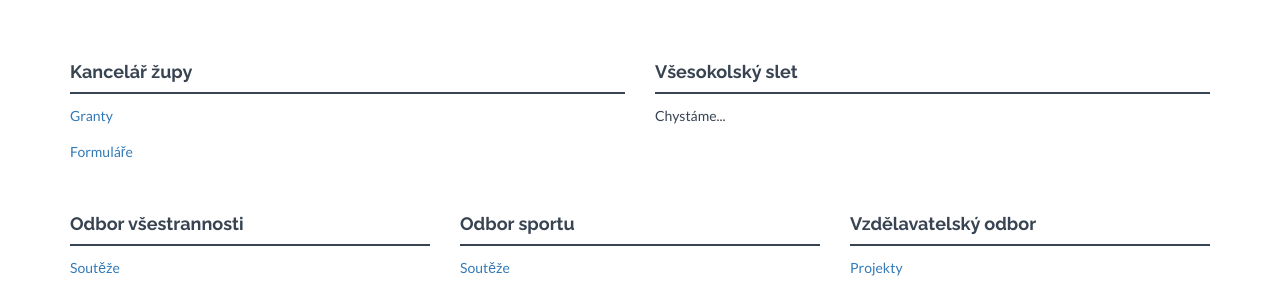
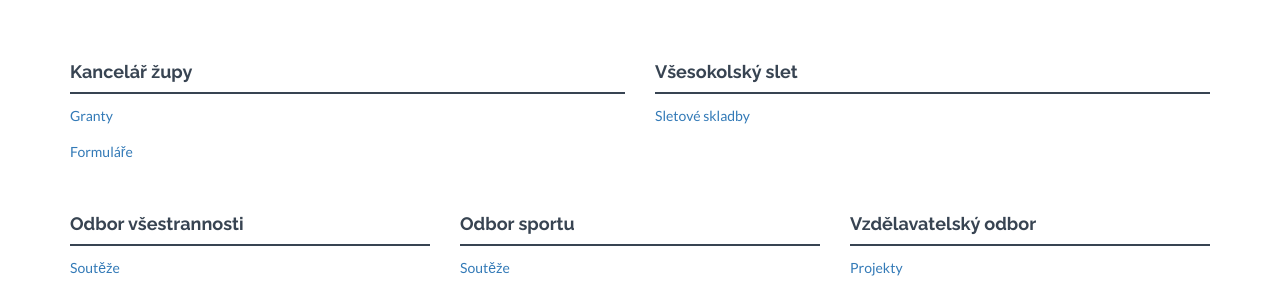
Before and after one commit to milanhybner/zbarakova.cz, a Jekyll site: the page built from index.html, in a window 1280 px wide and 900 px high, scrolled down 576 px. Shown: the part 153-449 px from the top of the window. Built offline with Jekyll 4.4.1, drawn with Linux system fonts in a browser that asks for light colours; nearby versions of some CDN libraries.

Commit message:
přidán odkaz na sletové skladby

```diff
--- a/index.html
+++ b/index.html
@@ -55,8 +55,7 @@ layout: default
       <div class="col-md-6">
              <h4>Všesokolský slet</h4>
              <div class="hline"></div>
-             <p>Chystáme...</p>
-             <p><a href="slet/.html"></a></p>
+             <p><a href="slet/skladby.html">Sletové skladby</a></p>
              <p><a href="slet/.html"></a></p>
              <div class="spacing"></div>
       </div>
```
